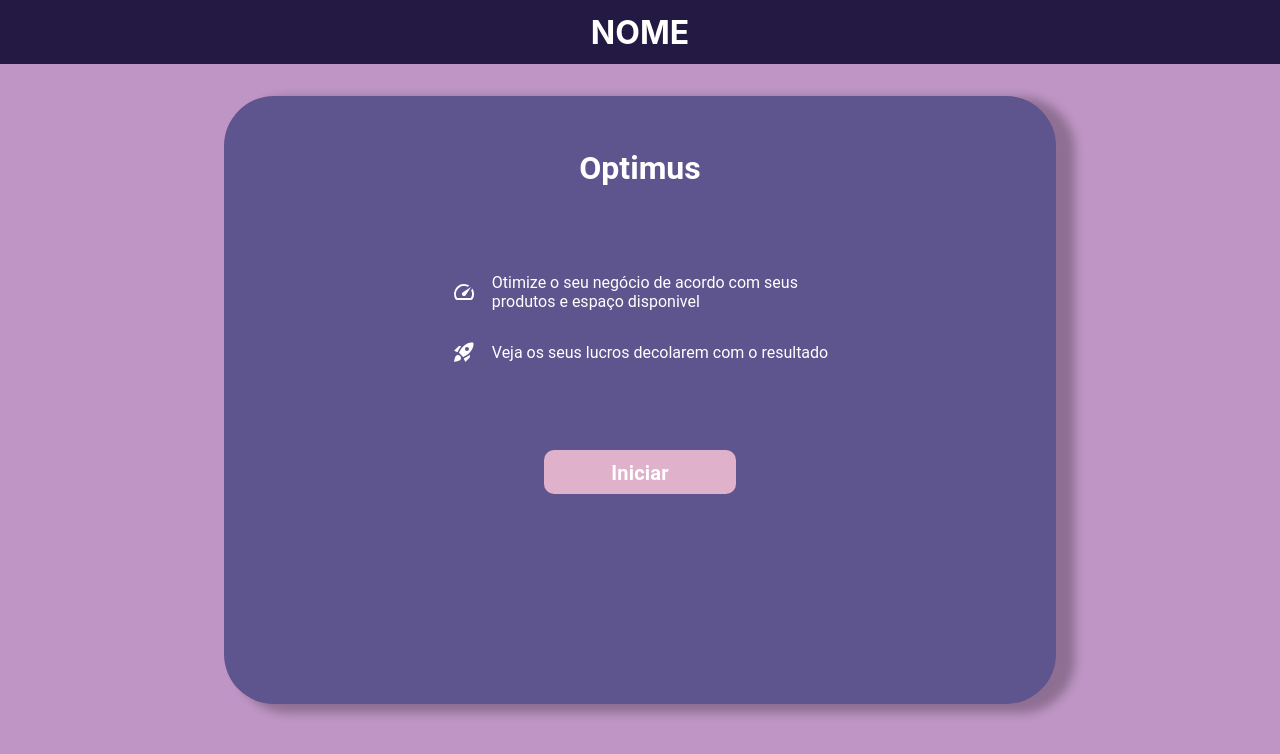
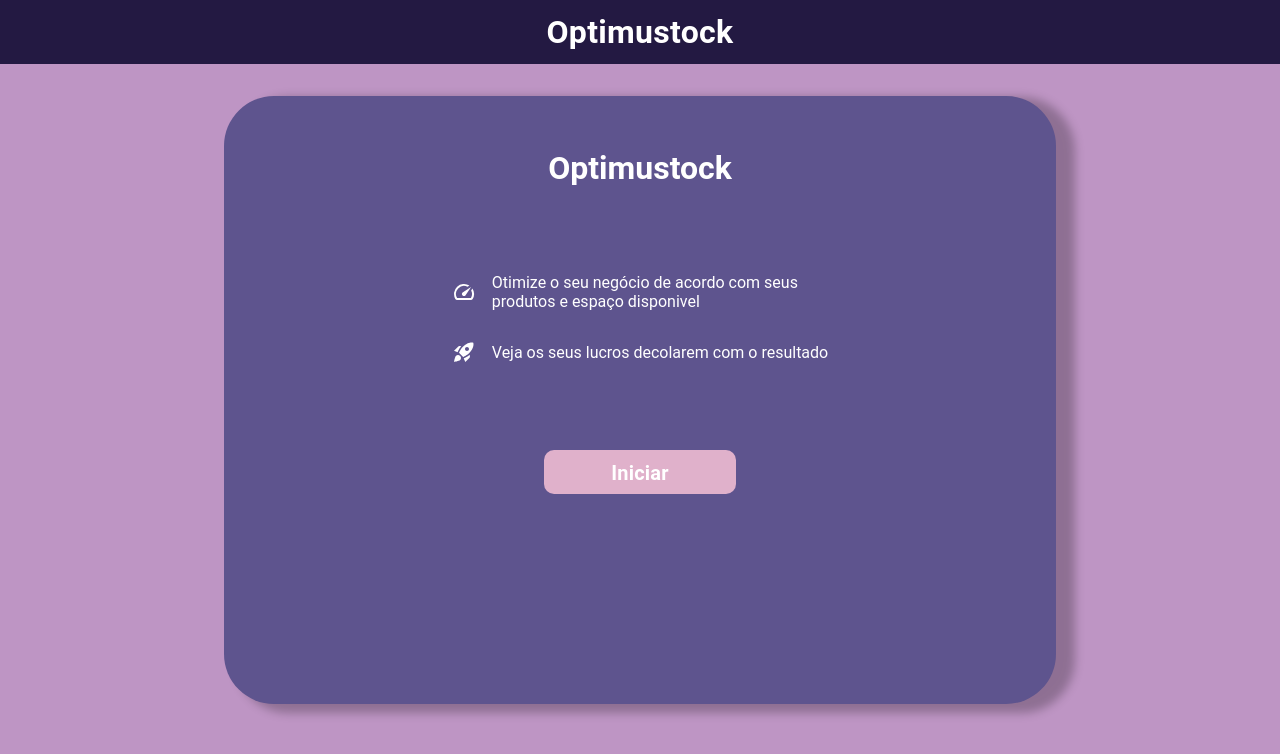
Before and after one commit to g-GSG/stock-optimization, a React (Create React App) app: page / in a window 1280 px wide. Shown: the top 754 px of the page. Built offline with nearby package versions, Linux system fonts and the light colour scheme.

Commit message:
Integração front e back finalizada

```diff
--- a/package.json
+++ b/package.json
@@ -11,6 +11,7 @@
     "@testing-library/jest-dom": "^5.16.5",
     "@testing-library/react": "^13.4.0",
     "@testing-library/user-event": "^13.5.0",
+    "axios": "^1.1.3",
     "react": "^18.2.0",
     "react-dom": "^18.2.0",
     "react-scripts": "5.0.1",
--- a/src/App.js
+++ b/src/App.js
@@ -1,3 +1,4 @@
+import { Typography } from "@mui/material";
 import { useState } from "react";
 import "./App.css";
 import Home from "./context/home/home";
@@ -14,7 +15,7 @@ function App() {
   return (
     <ProductsProvider>
       <div className="App">
-        <Header>NOME</Header>
+        <Header><Typography fontSize={32} fontWeight='bold'>Optimustock</Typography></Header>
         {step === 0 && <Home setStep={setStep} />}
         {step === 1 && (
           <Container>
--- a/src/context/home/home.jsx
+++ b/src/context/home/home.jsx
@@ -9,7 +9,7 @@ const Home = ({ setStep }) => {
   return (
     <Container>
       <S.ContainerBox>
-        <S.Title>Optimus</S.Title>
+        <S.Title>Optimustock</S.Title>
         <div>
           <S.SubtitleContainer>
             <SpeedIcon />
--- a/src/presentation/components/products-table/products-table.jsx
+++ b/src/presentation/components/products-table/products-table.jsx
@@ -30,15 +30,15 @@ function ProductsTable({ rows }) {
         <TableBody>
           {rows.map((row) => (
             <TableRow
-              key={row.product}
+              key={row.nome}
               sx={{ "&:last-child td, &:last-child th": { border: 0 } }}
             >
               <TableCellStyled component="th" scope="row">
-                {row.product}
+                {row.nome}
               </TableCellStyled>
-              <TableCellStyled>{row.amount}</TableCellStyled>
+              <TableCellStyled>{row.quantidade}</TableCellStyled>
               <TableCellStyled>{row.volume}</TableCellStyled>
-              <TableCellStyled>{row.profit}</TableCellStyled>
+              <TableCellStyled>{row.lucro}</TableCellStyled>
             </TableRow>
           ))}
         </TableBody>
--- a/src/presentation/components/step-one/step-one.jsx
+++ b/src/presentation/components/step-one/step-one.jsx
@@ -18,12 +18,12 @@ function StepOne({ setStep }) {
   const [volume, setVolume] = useState(0);
   const [profit, setProfit] = useState(0);
   const [products, setProducts] = useState([]);
-  const { stepData, setStepData } = useProductsStepContext();
+  const { setStepData } = useProductsStepContext();
 
   function addToTable() {
     setProducts([
       ...products,
-      { product: product, amount: amount, volume: volume, profit: profit },
+      { nome: product, quantidade: amount, volume: volume, lucro: profit },
     ]);
   }
 
--- a/src/presentation/components/step-three/step-three.jsx
+++ b/src/presentation/components/step-three/step-three.jsx
@@ -1,5 +1,4 @@
 import { Divider, Typography } from "@mui/material";
-import { useState } from "react";
 import { useProductsStepContext } from "../../../provider/productsProvider";
 import { Button } from "../button";
 import { ProductsTable } from "../products-table";
@@ -11,13 +10,11 @@ import {
 } from "./step-three.styles";
 
 function StepThree({ setStep }) {
-  const [estimatedProfit, setEstimatedProfit] = useState(0);
-  const { stepData, setStepData } = useProductsStepContext();
+  const { setStepData, response } = useProductsStepContext();
 
   function backToHome() {
     setStepData({});
     setStep(0);
-    setEstimatedProfit(estimatedProfit + 10);
   }
 
   return (
@@ -32,7 +29,7 @@ function StepThree({ setStep }) {
         </Typography>
         <StepThreeProfitWrapper>
           <Typography fontWeight="bold" fontSize={24}>
-            Lucro estimado: R$ {estimatedProfit}
+            Lucro estimado: R$ {response.lucro}
           </Typography>
         </StepThreeProfitWrapper>
         <Divider
@@ -45,7 +42,11 @@ function StepThree({ setStep }) {
             },
           }}
         />
-        <ProductsTable rows={stepData.products} />
+        {response.status === 'Optimal' ? <ProductsTable rows={response.items} /> : (
+          <Typography fontWeight="bold" fontSize={24}>
+            Status: {response.status}
+          </Typography>
+        )}
         <div
           style={{
             display: "flex",
--- a/src/presentation/components/step-two/step-two.jsx
+++ b/src/presentation/components/step-two/step-two.jsx
@@ -1,4 +1,5 @@
 import { Typography } from "@mui/material";
+import axios from "axios";
 import { useState } from "react";
 import { useProductsStepContext } from "../../../provider/productsProvider";
 import { Button } from "../button";
@@ -12,17 +13,32 @@ import {
 
 function StepTwo({ setStep }) {
   const [maxVolume, setMaxVolume] = useState(0);
-  const { setStockData, sendData } = useProductsStepContext();
+  const { stepData, setStockData, setResponse } = useProductsStepContext();
 
   function previousStep() {
     setStockData(0);
     setStep(1);
   }
 
-  function nextStep() {
+  async function nextStep() {
     setStockData(maxVolume);
-    sendData();
-    setStep(3);
+    const data = {
+      items: stepData.products,
+      maxVolume: parseInt(maxVolume)
+    }
+
+    console.log(data);
+    await axios.post("http://localhost:5000/optimization", data, {
+      headers: {
+        'Access-Control-Allow-Origin': '*',
+        'Content-Type': 'application/json',
+      }
+    }).then(function (response) {
+      setResponse(response.data)
+      setStep(3)
+    }).catch(function (error) {
+      console.log(error)
+    });
   }
 
   return (
--- a/src/provider/productsProvider.js
+++ b/src/provider/productsProvider.js
@@ -7,24 +7,22 @@ const ProductsContext = createContext();
 const ProductsProvider = ({ children }) => {
   const [stepData, setStepData] = useState([
     {
-      product: "",
+      nome: "",
       volume: 0,
-      profit: 0,
-      amount: 0,
+      lucro: 0,
+      quantidade: 0,
     },
   ]);
 
+  const [response, setResponse] = useState(
+    { status: "", lucro: 0.0, max_volume: 0, items: [{ nome: "", quantidade: 0.0, volume: 0, lucro: 0 }] }
+  )
+
   const [stockData, setStockData] = useState(0);
-
-  function sendData() {
-    console.log("stepData", stepData);
-    console.log("stockData", stockData);
-    // send to back
-  }
 
   return (
     <ProductsContext.Provider
-      value={{ stepData, setStepData, stockData, setStockData, sendData }}
+      value={{ stepData, setStepData, stockData, setStockData, response, setResponse }}
     >
       {children}
     </ProductsContext.Provider>
```
Also changed, not shown: 1 other file (tests, documents, lock files or other folders).
